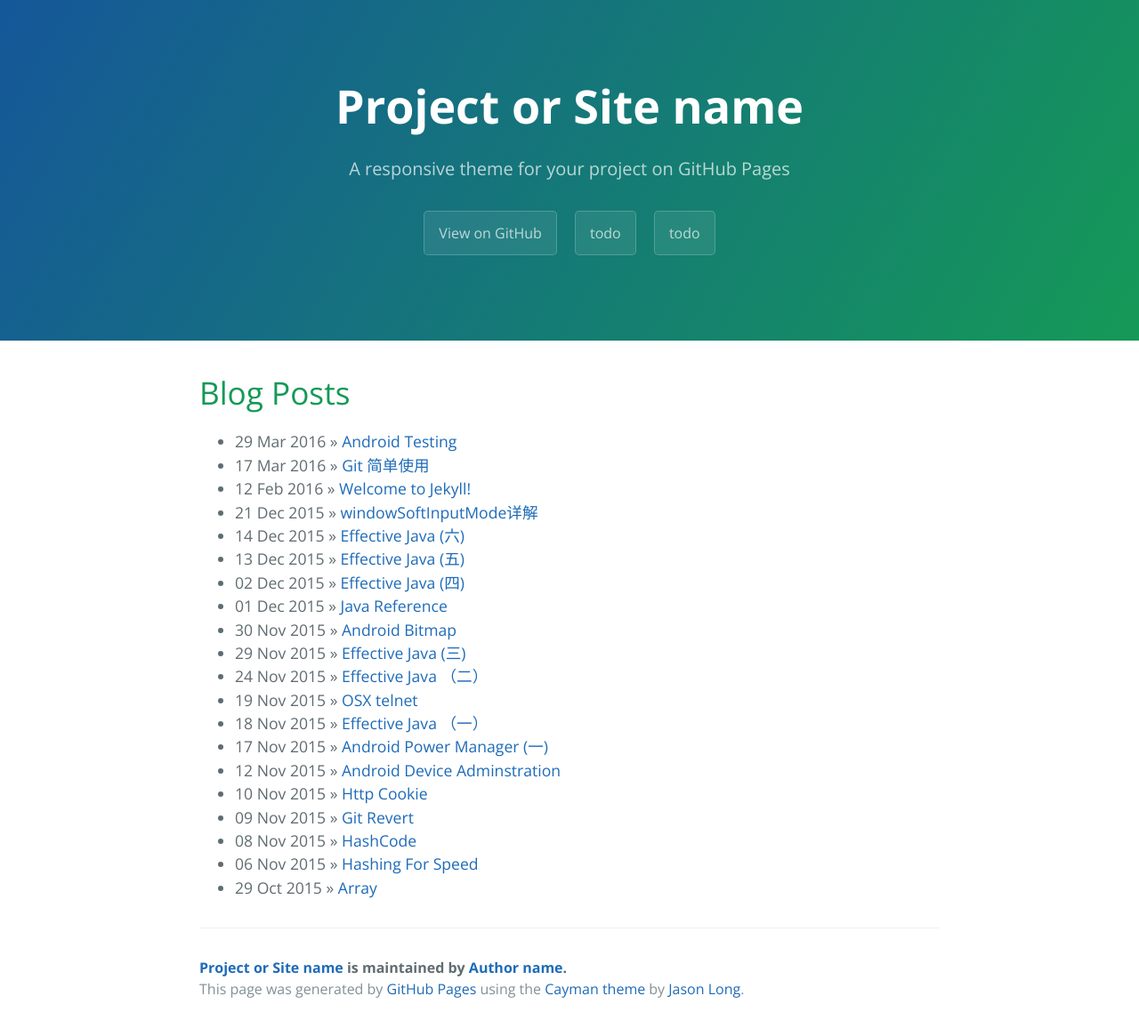
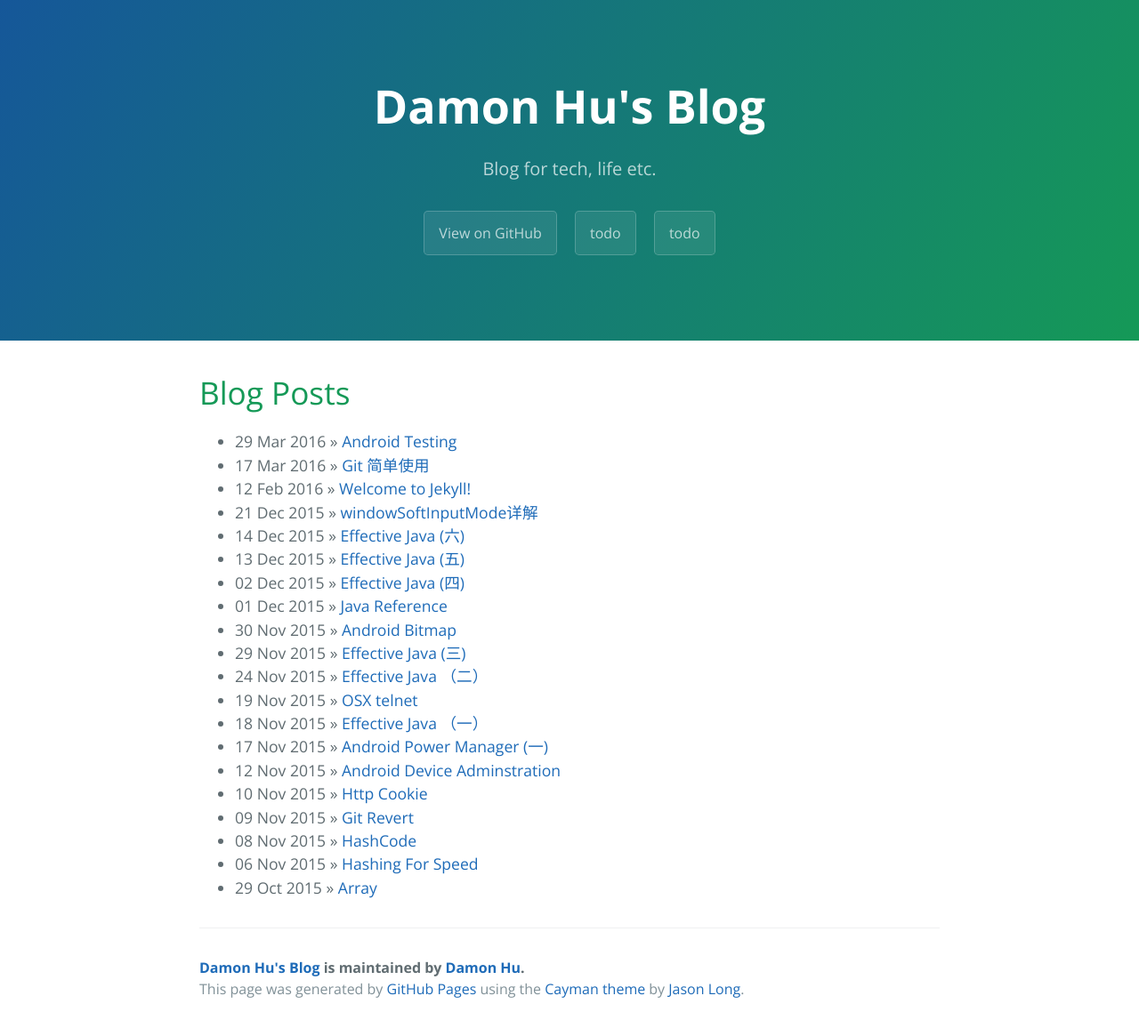
Before and after one commit to dreamhb/dreamhb.github.io, a Jekyll site: the page built from index.html, in a window 1280 px wide. Shown: the whole page at 89% size. Built offline with Jekyll 4.4.1, drawn with Linux system fonts in a browser that asks for light colours; the list of posts is cut into pages by our own code.

Commit message:
alter basic info

```diff
--- a/_config.yml
+++ b/_config.yml
@@ -1,13 +1,13 @@
 # Setup
-title:        Project or Site name
-tagline:      A responsive theme for your project on GitHub Pages
+title:        Damon Hu's Blog
+tagline:      Blog for tech, life etc.
 baseurl:      ""
 paginate:     1
 
 # About/contact
 author:
-  name:       Author name
-  url:        http://yourhomepage.com
+  name:       Damon Hu
+  url:        https://github.com/dreamhb
 
 # Gems
 gems:
```
